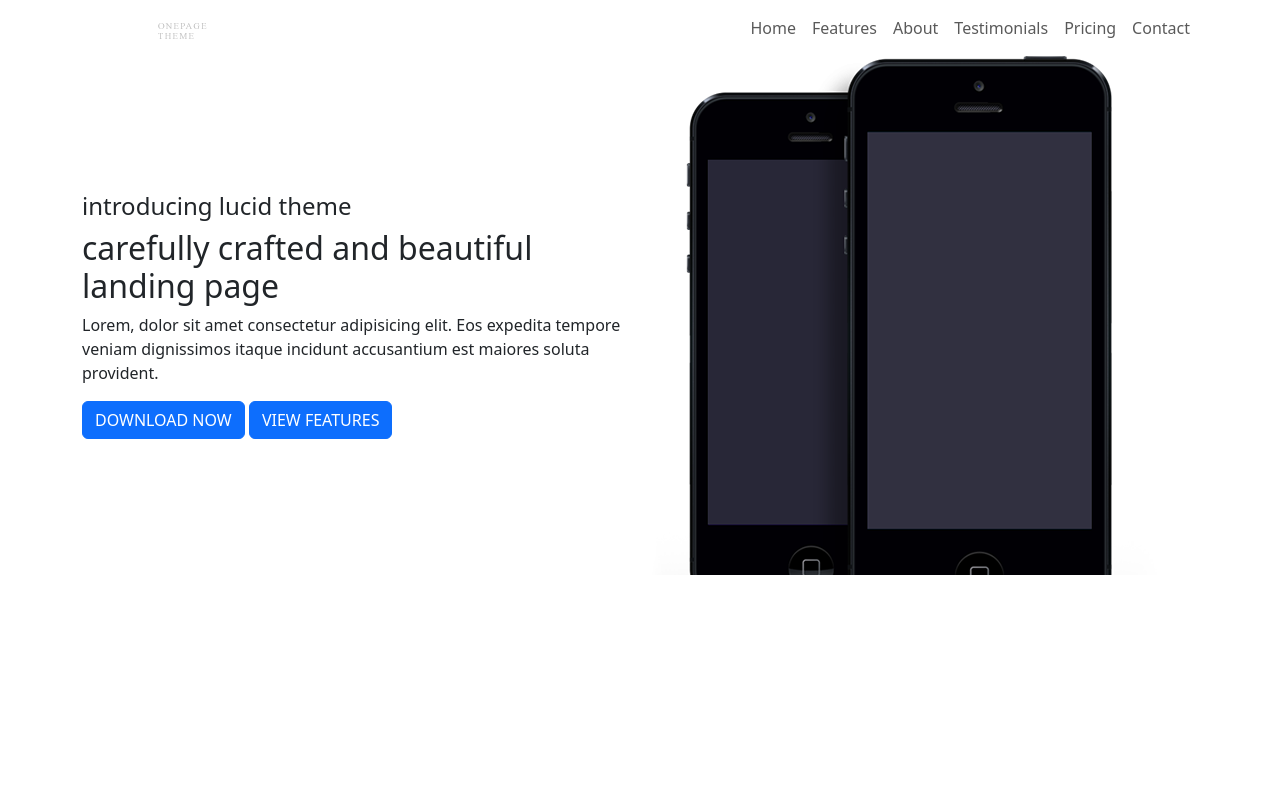
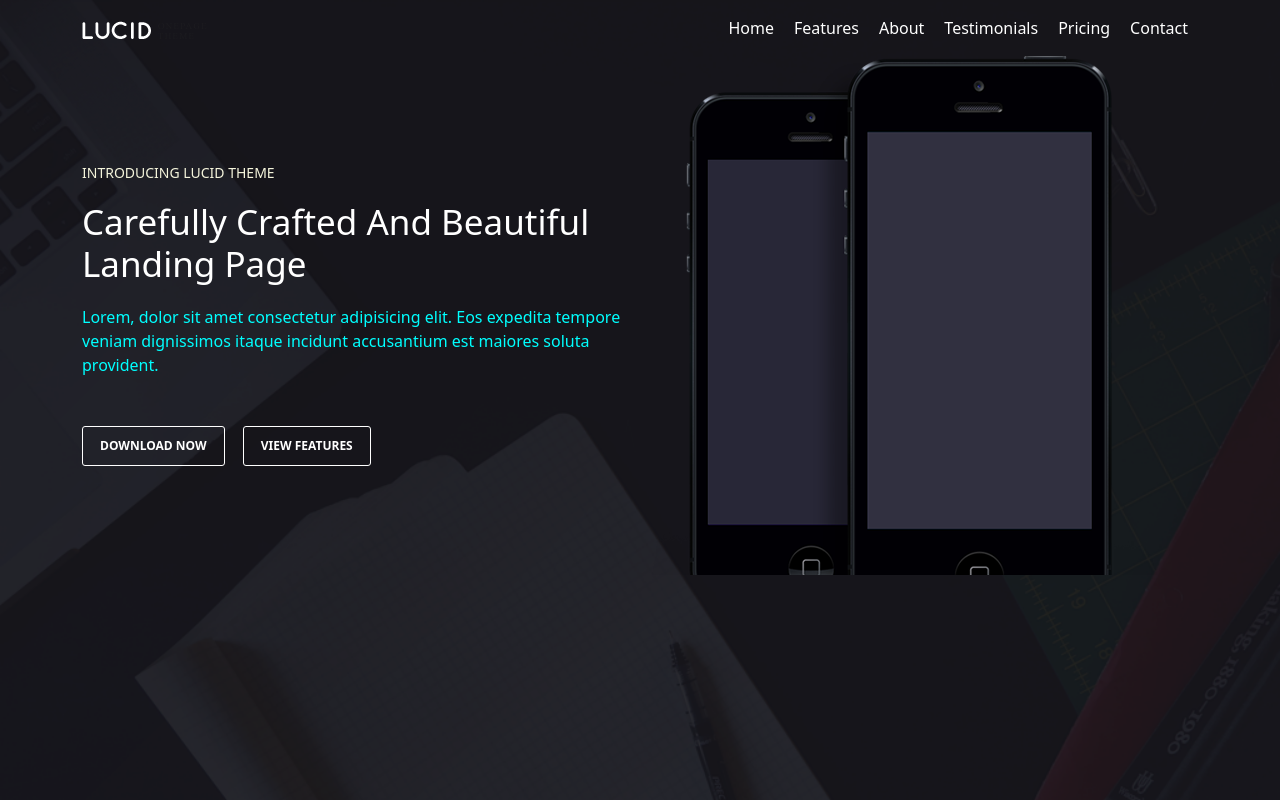
Before and after one commit to s4smily/lucid, a plain HTML site: page index.html in a window 1280 px wide. Drawn offline with nearby package versions, Linux system fonts and the light colour scheme; files that its build step writes are made by us from their sources.

Commit message:
all files added and complete

```diff
--- a/css/graphics/style.css
+++ b/css/graphics/style.css
@@ -0,0 +1,148 @@
+*{
+
+    margin: 0;
+    padding: 0;
+}
+
+h1, h2, h3, h4, h5, h6, p{
+
+    margin: 0;
+    padding: 0;
+}
+
+header{
+
+    background-image: url(/graphics/banner_bg_1.png);
+    background-position: center;
+    background-repeat: no-repeat;
+    background-size: cover;
+    height: 100vh;
+}
+
+.nav-item{
+
+    padding: 0px 10px;
+}
+
+
+.navbar-nav li a{
+
+    color: white;
+    font-weight: 500;
+    position: relative;
+    padding: 0 !important;
+
+
+}
+
+.navbar-nav li a::before{
+
+    content: '';
+    position: absolute;
+    left: 0;
+    bottom: -5px;
+    height: 3px;
+    width: 0;
+    background-color: brown;
+    transition: .3s all ease-in-out;
+
+
+
+}
+
+.navbar-nav li a::after{
+
+    content: '';
+    position: absolute;
+    right: 0;
+    bottom: -5px;
+    height: 3px;
+    width: 0;
+    background-color: brown;
+    transition: .3s all ease-in-out;
+
+
+
+
+
+}
+
+.navbar-nav li a:hover{
+
+    color: white;
+
+
+}
+
+.navbar-nav li a:hover::before{
+
+    width: 48%;
+    height: 3px;
+
+}
+
+.navbar-nav li a:hover::after{
+
+    width: 48%;
+    height: 3px;
+
+}
+
+.left h4{
+
+color: beige;
+
+font-size: 14px;
+
+font-weight: 400;
+
+text-transform: uppercase;
+}
+
+.left h2{
+
+color: white;
+
+font-size: 35px;
+
+font-weight: 500;
+
+text-transform: capitalize;
+
+margin-top: 20px;
+}
+
+.left p{
+
+color: aqua;
+
+font-size: 16px;
+
+font-weight: lighter;
+
+margin-top: 20px;
+
+margin-bottom: 49px;
+}
+
+.left a{
+
+
+}
+
+.btn{
+
+background: none;
+
+border: 1px solid;
+
+padding: 10px 17px;
+
+margin-right: 14px;
+
+border-radius: 3px;
+
+font-weight: 700;
+
+font-size: 12px;
+}
--- a/index.html
+++ b/index.html
@@ -4,7 +4,7 @@
     <meta charset="utf-8" />
     <meta name="viewport" content="width=device-width, initial-scale=1" />
     <title>Week_08_Assignment</title>
-    <link rel="stylesheet" href="css/all.min.css" />
+    <link rel="stylesheet" href="css/graphics/all.min.css" />
     <link
       href="https://cdn.jsdelivr.net/npm/bootstrap@5.3.1/dist/css/bootstrap.min.css"
       rel="stylesheet"
```
